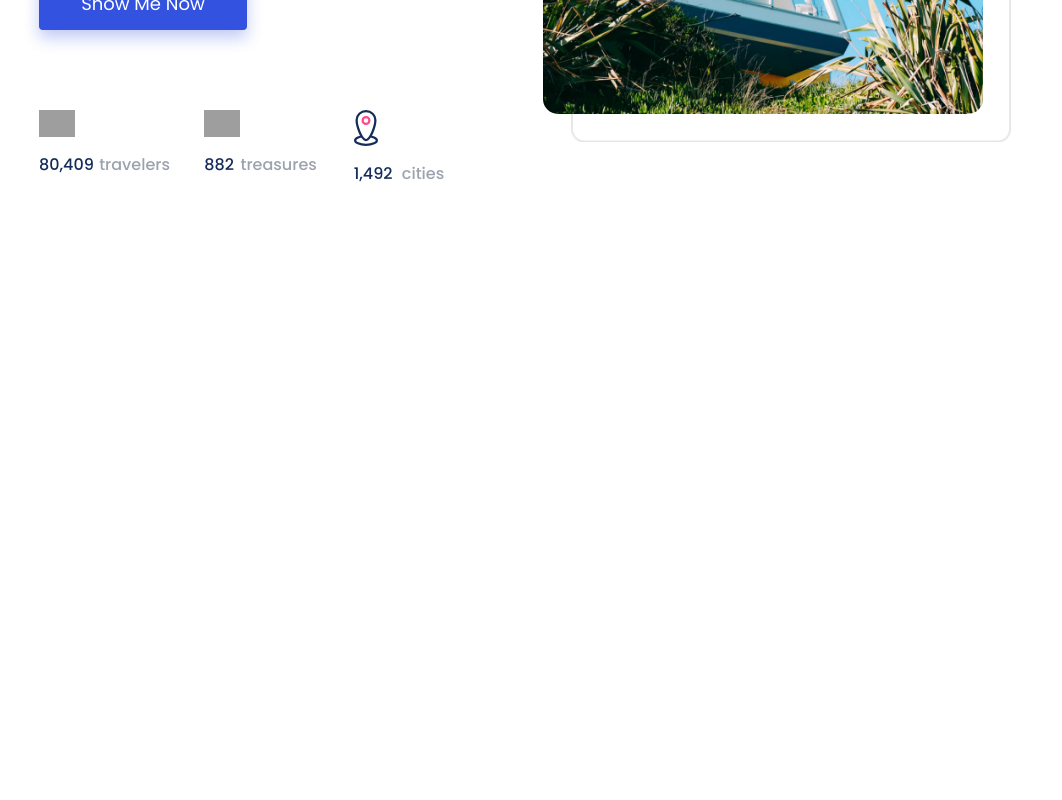
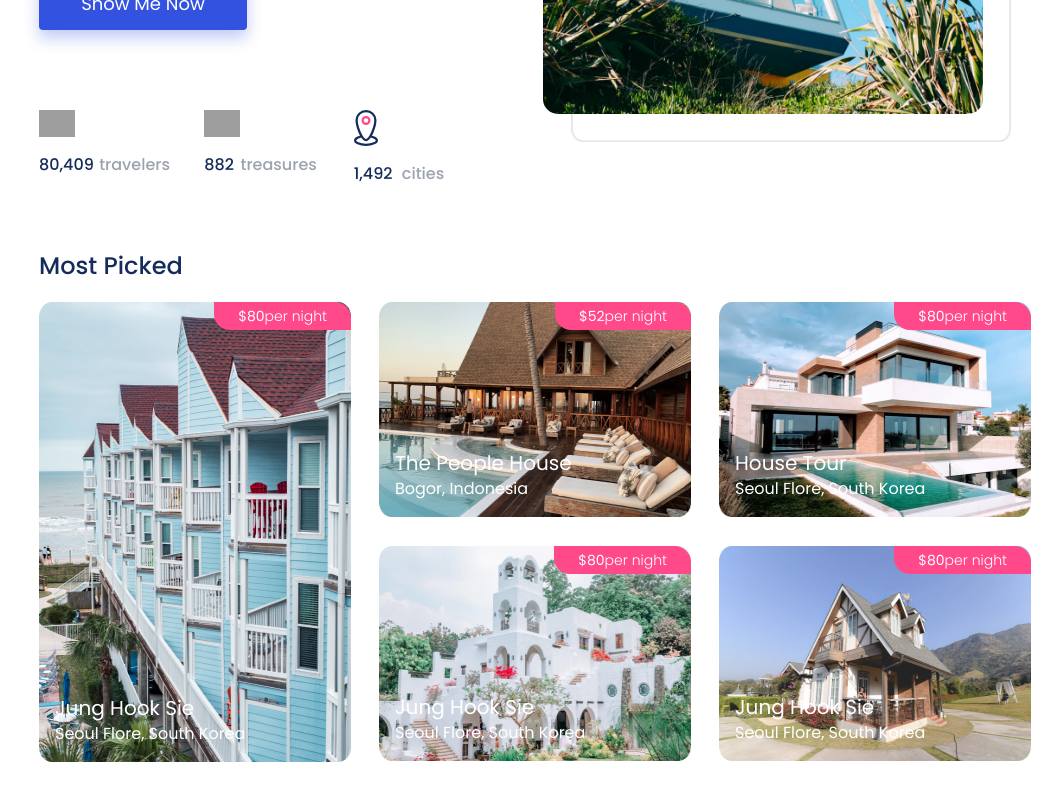
Before and after one commit to AndriP8/react-staycation, a React (Create React App) app: page / in a window 1280 px wide. Shown: the part 410-1210 px from the top of the page, without its empty margins (105-1167 px from the left). Before the commit the page ends 800 px from the top, so only its background shows below. Built offline with nearby package versions, Linux system fonts and the light colour scheme; grey boxes are pictures that could not be loaded.

Commit message:
add component Most picked & configuration style

```diff
--- a/src/pages/LandingPage.js
+++ b/src/pages/LandingPage.js
@@ -1,6 +1,7 @@
 import React, { Component } from "react";
 import Header from "../parts/Header";
 import Hero from "../parts/Hero";
+import MostPicked from "../parts/MostPicked";
 
 import landingPage from "../json/landingPage.json";
 export default class LandingPage extends Component {
@@ -8,7 +9,8 @@ export default class LandingPage extends Component {
     return (
       <>
         <Header {...this.props}></Header>
-        <Hero data={landingPage.hero}></Hero>
+        <Hero data={landingPage.hero} />
+        <MostPicked data={landingPage.mostPicked} />
       </>
     );
   }
--- /dev/null
+++ b/src/parts/MostPicked.js
@@ -0,0 +1,36 @@
+import React from "react";
+
+import Button from "../elements/Button";
+
+export default function MostPicked(props) {
+  return (
+    <section className="container my-16 max-w-full px-8 lg:px-36 md:px-32">
+      <h4 className="mb-5 text-2xl text-gray-900 font-medium">Most Picked</h4>
+      <div className="grid grid-cols-3 grid-rows-2 gap-7">
+        {props.data.map((item, index) => {
+          return (
+            <div className={`${index === 0 ? " row-span-2 h-460" : "row-span-1 h-215"}`}>
+              <div className="card-featured h-full relative cursor-pointer">
+                <div className="tag z-10 text-sm bg-tagPrice py-1 px-6 absolute top-0 right-0 text-white h-7 rounded-tr-2xl rounded-bl-2xl">
+                  ${item.price}
+                  <span className="font-thin">per {item.unit}</span>
+                </div>
+                <figure className="img-wrapper h-full object-cover">
+                  <img src={item.imageUrl} alt={item.name} className="h-inherit" />
+                </figure>
+                <div className="meta-wrapper text-white absolute bottom-4 left-4">
+                  <Button type="link" className="block " href={`/properties/${item._id}`}>
+                    <h5 className="text-xl">{item.name}</h5>
+                  </Button>
+                  <span>
+                    {item.city}, {item.country}
+                  </span>
+                </div>
+              </div>
+            </div>
+          );
+        })}
+      </div>
+    </section>
+  );
+}
--- a/tailwind.config.js
+++ b/tailwind.config.js
@@ -1,10 +1,12 @@
 module.exports = {
+  mode: "jit",
   purge: ["./src/**/*.{js,jsx,ts,tsx}", "./public/index.html"],
   darkMode: false, // or 'media' or 'class'
   theme: {
     extend: {
       colors: {
         primary: "#3252DF",
+        tagPrice: "#FF498B",
         gray: {
           900: "#152C5B",
         },
@@ -17,8 +19,11 @@ module.exports = {
         body: ["Poppins"],
       },
       spacing: {
+        215: "13.438rem",
         440: "440px",
+        460: "28.75rem",
         370: "370px",
+        inherit: "inherit",
       },
       borderRadius: {
         hero: "100px 15px 15px",
```
